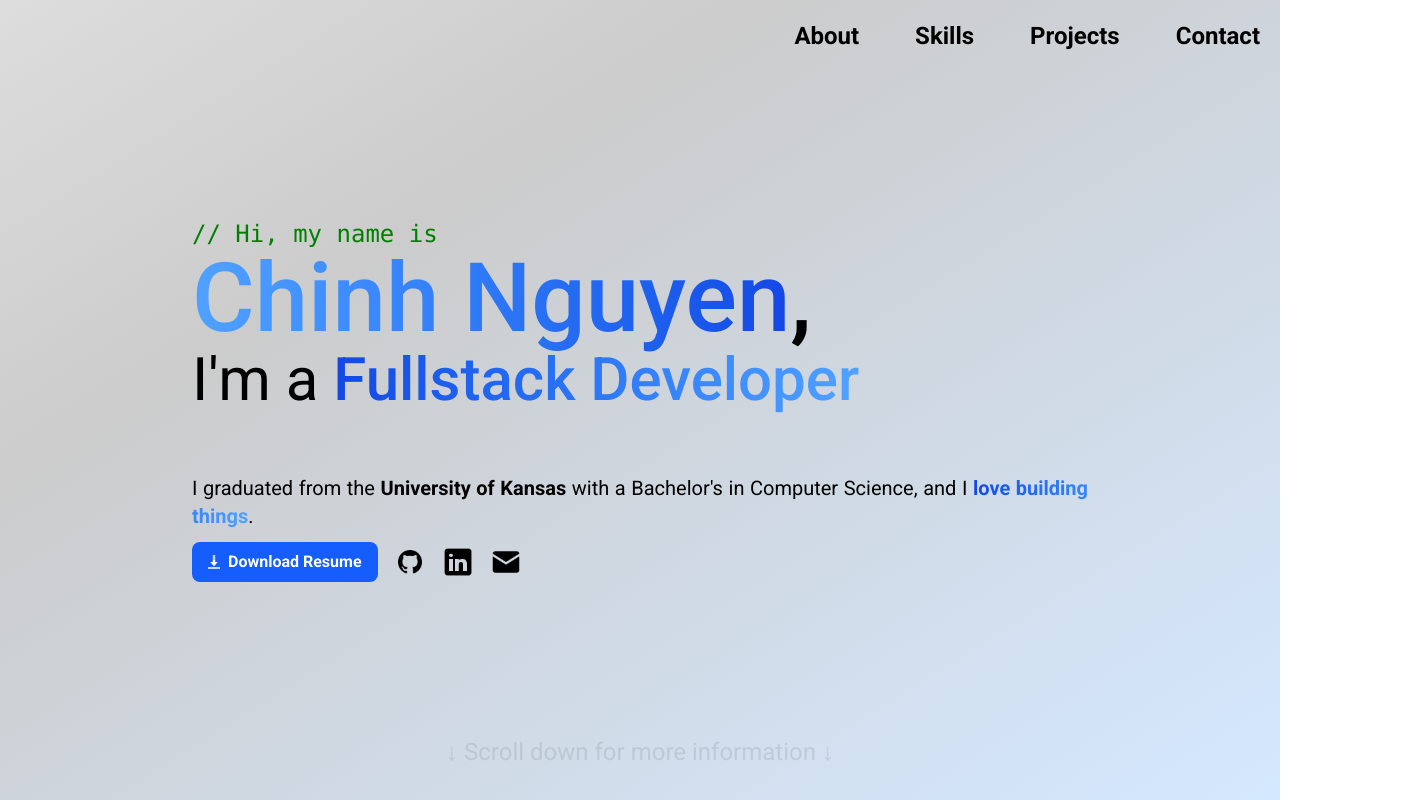
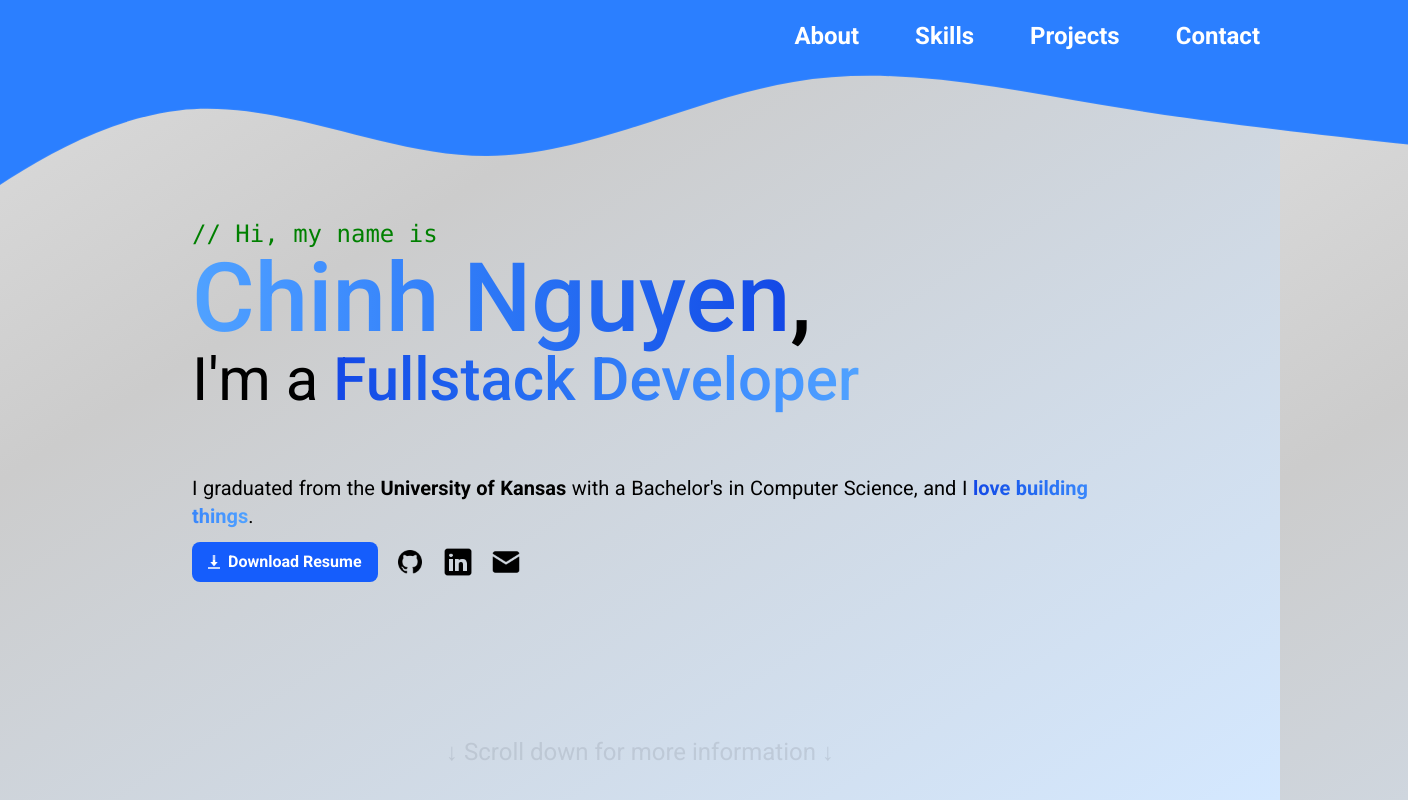
Before and after one commit to NguyenHChinh/nguyenhchinh.github.io, a React (Vite) app: page / in a window 1280 px wide. Shown: the top 800 px of the page, 1408 px wide, since content can reach past the window. Built offline with nearby package versions, Linux system fonts and the light colour scheme.

Commit message:
feat: add animated wave effect to hero section

```diff
--- a/src/App.jsx
+++ b/src/App.jsx
@@ -51,6 +51,7 @@ import natsubotThumbnail from './projects/natsubot.png'
 function App() {
   const [atTop, setAtTop] = useState(true);
   const [windowHeight, setWindowHeight] = useState(window.innerHeight);
+  const [showHeroWave, setShowHeroWave] = useState(window.innerWidth >= 460);
 
   const [isModalOpen, setIsModalOpen] = useState(false);
   const [modalSection, setModalSection] = useState("about");
@@ -97,6 +98,7 @@ function App() {
   useEffect(() => {
     function handleResize() {
       setWindowHeight(window.innerHeight);
+      setShowHeroWave(window.innerWidth >= 468);
     }
 
     window.addEventListener("resize", handleResize);
@@ -203,6 +205,24 @@ function App() {
             </div>
           </div>
 
+        )}
+
+        {/* Animated Wave */}
+        {showHeroWave && (
+          <div className="absolute -top-87 md:-top-90 lg:-top-95 xl:-top-98 2xl:-top-100 left-1/2 w-[120%] -translate-x-1/2 -z-10 animate-wave">
+            <div className='bg-blue-500 h-100 translate-y-1 w-full'/>
+            <svg
+              xmlns="http://www.w3.org/2000/svg"
+              viewBox="0 0 1440 320"
+              className="w-full h-auto"
+            >
+              <path
+                fill="#2b7fff"
+                fillOpacity="1"
+                d="M0,256L48,218.7C96,181,192,107,288,96C384,85,480,139,576,138.7C672,139,768,85,864,69.3C960,53,1056,75,1152,90.7C1248,107,1344,117,1392,122.7L1440,128L1440,0L1392,0C1344,0,1248,0,1152,0C1056,0,960,0,864,0C768,0,672,0,576,0C480,0,384,0,288,0C192,0,96,0,48,0L0,0Z"
+              />
+            </svg>
+          </div>
         )}
       </div>
 
--- a/src/components/Navbar.jsx
+++ b/src/components/Navbar.jsx
@@ -44,13 +44,13 @@ function Navbar({ modalMode, onClick }) {
     }
 
     return (
-        <div className={`navbar-container transition-opacity duration-300 ${visible ? 'opacity-100' : 'opacity-0 pointer-events-none'}`}>
-            <nav className='text-sm sm:text-xl xl:text-2xl flex justify-center sm:justify-end items-center fixed top-5 right-5 left-5 sm:left-auto z-100 bg-transparent'>
+        <div className={`navbar-container absolute transition-opacity duration-300 ${visible ? 'opacity-100' : 'opacity-0 pointer-events-none'}`}>
+            <nav className='text-black sm:text-white text-lg sm:text-xl xl:text-2xl flex justify-center sm:justify-end items-center fixed top-5 right-5 left-5 sm:left-auto z-100 bg-transparent'>
                 <div className='flex gap-x-8 sm:gap-x-12 lg:gap-x-14 font-bold'>
                     {['About', 'Skills', 'Projects', 'Contact'].map((item) => (
                         <button
                         key={item}
-                        className='hover:text-blue-600 transition-colors cursor-pointer'
+                        className='hover:text-gray-300 hover:underline transition-colors cursor-pointer'
                         onClick={() => handleClick(item.toLowerCase())}
                         >
                         {item}
--- a/src/index.css
+++ b/src/index.css
@@ -9,6 +9,10 @@
 
 html, body {
     height: 100%;
+}
+
+body{
+    overflow-x: hidden;
 }
 
 body {
@@ -177,3 +181,17 @@ html{
 .slide-in-right {
     animation: slideInRight 0.3s ease-out forwards;
 }
+
+@keyframes waveMotion {
+    0%, 100% {
+      transform: translate(0, 0);
+    }
+    50% {
+      transform: translate(-20px, -10px);
+
+    }
+  }
+
+.animate-wave {
+    animation: waveMotion 6s ease-in-out infinite;
+}
```
